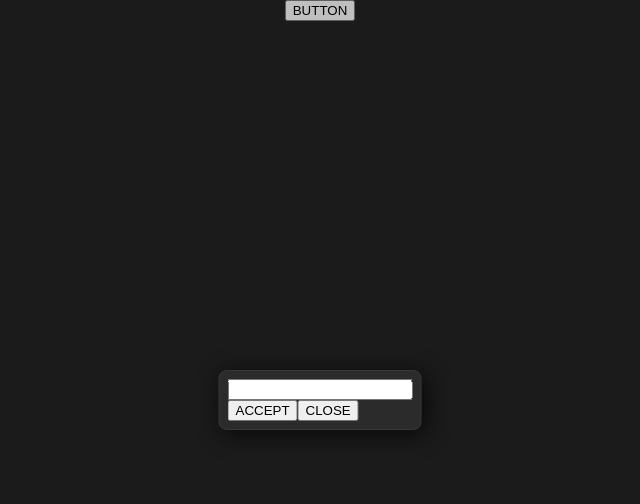
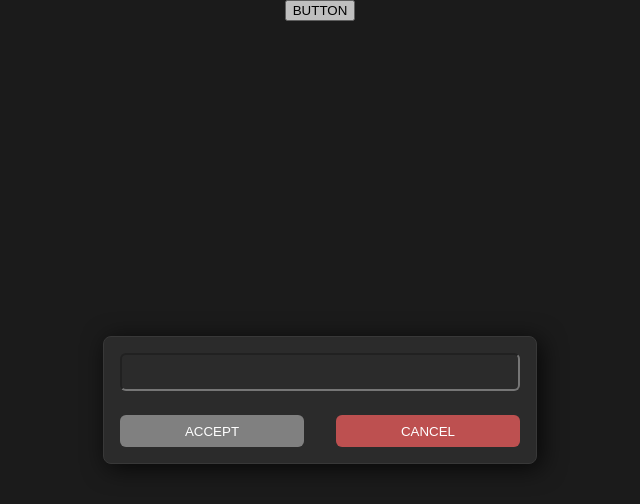
Before and after one commit to loissf/bdo-encyclopedia, a Vue app: page / in a window 1280 px wide. Both pictures are taken after a click on the button "BUTTON". Shown: the top 504 px of the page, without its empty margins (320-960 px from the left). Built offline with nearby package versions, Linux system fonts and the light colour scheme.

Commit message:
Item selection modal

```diff
--- /dev/null
+++ b/src/components/NumericSelector.vue
@@ -0,0 +1,80 @@
+<template>
+  <div class="selector">
+    <button @click="value -= 1" :disabled="minusDisabled">-</button>
+    <input
+      type="text"
+      onkeypress="return event.charCode >= 48 && event.charCode <= 57"
+      v-model="value"
+      :disabled="disabled"
+    />
+    <button @click="value += 1" :disabled="plusDisabled">+</button>
+  </div>
+</template>
+
+<script setup lang="ts">
+import { computed, ref, watch } from "vue";
+
+const props = defineProps({
+  min: Number,
+  max: Number,
+  modelValue: Number,
+  disabled: Boolean,
+});
+
+const emits = defineEmits(["update:modelValue"]);
+
+const value = ref(
+  ((props.modelValue ?? 0) < (props.min ?? 0)
+    ? props.min
+    : (props.modelValue ?? 0) > (props.max ?? Infinity)
+    ? props.max
+    : props.modelValue) ?? 0
+);
+
+const plusDisabled = computed(
+  () => props.disabled || value.value >= (props.max ?? Infinity)
+);
+const minusDisabled = computed(
+  () => props.disabled || value.value <= (props.min ?? 0)
+);
+
+watch(value, (newValue) => {
+  if (props.max != undefined && newValue > props.max) {
+    value.value = props.max;
+  } else if (props.min != undefined && newValue < props.min) {
+    value.value = props.min;
+  }
+  if (typeof value.value === "string") {
+    value.value = parseInt(value.value);
+  }
+  emits("update:modelValue", value.value);
+});
+</script>
+
+<style scoped lang="scss">
+@import "@/styles/main.scss";
+
+.selector {
+  display: flex;
+  flex-direction: row;
+
+  @include flex-center-all;
+
+  gap: 1rem;
+
+  input[type="text"] {
+    @include input-element;
+    width: 3rem;
+    text-align: center;
+  }
+
+  button {
+    @include input-element;
+
+    width: 2.5rem;
+    height: 2.5rem;
+
+    user-select: none;
+  }
+}
+</style>
--- a/src/components/modal/ModalWrapper.vue
+++ b/src/components/modal/ModalWrapper.vue
@@ -1,5 +1,5 @@
 <template>
-  <div class="modal-background" @click.self="closeModal">
+  <div class="modal-background">
     <div class="modal-wrapper">
       <component :is="component" @close="closeModal" />
     </div>
--- a/src/enhancement/ItemSelectModal.vue
+++ b/src/enhancement/ItemSelectModal.vue
@@ -1,24 +1,80 @@
 <template>
   <div class="modal">
     <div class="content">
-      <div>
+      <div v-if="!selectedItem" class="item-search">
         <input
           type="text"
           name="search-box"
           id="search-box"
           v-model="searchTerm"
         />
-        <ul v-if="searchResult">
-          <li v-for="item in searchResult" :key="item.id">
-            <img class="icon" :src="item.icon" :width="44" />
+        <ul v-if="searchResult?.length" class="search-results">
+          <li
+            v-for="item in searchResult"
+            :key="item.id"
+            @click="selectItem(item)"
+          >
+            <!-- <img class="icon" :src="item.icon" :width="40" /> -->
+            <ItemIcon :item-id="item.id" :item-grade="item.grade" />
             <span class="name">{{ item.name }}</span>
           </li>
         </ul>
       </div>
+      <template v-else>
+        <div class="selected-item">
+          <div class="item">
+            <!-- <img class="icon" :src="selectedItem.icon" :width="40" /> -->
+            <ItemIcon
+              :item-id="selectedItem.id"
+              :item-grade="selectedItem.grade"
+              :enhancement="selectedEnhancement"
+            />
+            <ItemName
+              class="name"
+              :item-id="selectedItem.id"
+              :item-name="selectedItem.name"
+              :item-grade="0"
+              :enhancement="selectedEnhancement"
+            />
+            <button class="clear-button" @click="clearSelectedItem">
+              &larr;
+            </button>
+          </div>
+        </div>
+        <div class="settings">
+          <div class="setting">
+            <label for="amount">Quantity</label>
+            <NumericSelector id="amount" :min="1" v-model="selectedQuantity" />
+          </div>
+          <div class="setting">
+            <label for="lvl">Enhancement</label>
+            <NumericSelector
+              id="lvl"
+              :min="0"
+              :max="maxEnhancement"
+              v-model="selectedEnhancement"
+            />
+          </div>
+        </div>
+      </template>
     </div>
     <div class="footer">
-      <button @click="emits('close', true)">ACCEPT</button>
-      <button @click="emits('close', false)">CLOSE</button>
+      <button
+        @click="
+          emits('close', {
+            selectedItem,
+            selectedQuantity,
+            selectedEnhancement,
+          })
+        "
+        class="accept-button"
+        :class="!selectedItem ? 'disabled' : ''"
+      >
+        ACCEPT
+      </button>
+      <button @click="emits('close', false)" class="cancel-button">
+        CANCEL
+      </button>
     </div>
   </div>
 </template>
@@ -27,13 +83,32 @@
 import { ref, watch } from "vue";
 
 import { searchItem } from "@/utils/item-functions";
+
+import { getAvaliableEnhancements } from "@/queries";
 import { DictionaryItem } from "@/models/Item";
+
+import NumericSelector from "@/components/NumericSelector.vue";
+import ItemIcon from "@/components/ItemIcon.vue";
+import ItemName from "@/components/ItemName.vue";
 
 const emits = defineEmits(["close"]);
 
 const searchTerm = ref<string>("");
+const searchResult = ref<DictionaryItem[]>();
 
-const searchResult = ref<DictionaryItem[]>();
+const selectedItem = ref<DictionaryItem>();
+const selectedQuantity = ref<number>();
+const selectedEnhancement = ref<number>();
+
+const maxEnhancement = ref<number>();
+
+watch(selectedItem, (item) => {
+  if (item) {
+    getAvaliableEnhancements(item.id).then(
+      (value) => (maxEnhancement.value = value[value.length - 1] + 1)
+    );
+  }
+});
 
 watch(searchTerm, (value) => {
   if (!value) {
@@ -43,6 +118,14 @@ watch(searchTerm, (value) => {
 
   searchResult.value = searchItem(value);
 });
+
+function selectItem(item: DictionaryItem) {
+  selectedItem.value = item;
+}
+
+function clearSelectedItem() {
+  selectedItem.value = undefined;
+}
 </script>
 
 <style scoped lang="scss">
@@ -51,9 +134,154 @@ watch(searchTerm, (value) => {
 .modal {
   @include floating-section;
 
+  color: white;
+
+  display: flex;
+  flex-direction: column;
+
+  width: 25rem;
+  height: min-content;
+
+  justify-content: space-between;
+
+  padding: 1rem;
+
+  gap: 1.5rem;
+
+  .content {
+    display: flex;
+    flex-direction: column;
+    justify-content: center;
+
+    flex-grow: 1;
+
+    .selected-item {
+      .item {
+        display: flex;
+
+        align-items: center;
+
+        gap: 0.5rem;
+
+        padding: 0.25rem 0.5rem;
+
+        font-size: 120%;
+
+        .icon {
+          border: 2px dashed rgb(122, 122, 122);
+          border-radius: 6px;
+        }
+
+        .name {
+          flex-grow: 1;
+
+          white-space: nowrap;
+          text-overflow: ellipsis;
+        }
+
+        .clear-button {
+          color: white;
+          background: transparent;
+          border-radius: 12px;
+        }
+      }
+    }
+
+    .settings {
+      display: flex;
+      flex-direction: row;
+
+      justify-content: space-around;
+
+      margin: 0.5rem 0;
+      flex-grow: 1;
+
+      .setting {
+        display: flex;
+        flex-direction: column;
+
+        @include flex-center-all;
+
+        gap: 1rem;
+      }
+    }
+
+    .item-search {
+      position: relative;
+
+      #search-box {
+        @include input-element;
+        width: 100%;
+      }
+
+      .search-results {
+        @include custom-scrollbar;
+
+        background-color: #2b2b2b;
+        box-shadow: 4px 4px 24px 0px rgba(0, 0, 0, 0.75);
+
+        width: 96%;
+
+        position: absolute;
+
+        max-height: 16rem;
+        overflow-y: auto;
+
+        padding: 0.5rem;
+        margin: 0;
+
+        li {
+          display: flex;
+
+          align-items: center;
+
+          gap: 0.5rem;
+
+          padding: 0.25rem 0.5rem;
+
+          &:hover {
+            background-color: rgb(36, 36, 36);
+          }
+
+          .icon {
+            border: 2px dashed rgb(122, 122, 122);
+            border-radius: 6px;
+          }
+        }
+      }
+    }
+  }
+
   .footer {
     display: flex;
     flex-direction: row;
+
+    justify-content: space-around;
+
+    gap: 2rem;
+
+    button {
+      width: 100%;
+
+      color: white;
+      border: none;
+
+      border-radius: 6px;
+
+      height: 2rem;
+
+      &.accept-button {
+        background-color: rgb(73, 150, 73);
+      }
+
+      &.cancel-button {
+        background-color: rgb(189, 80, 80);
+      }
+
+      &.disabled {
+        background-color: gray;
+      }
+    }
   }
 }
 </style>
--- a/src/styles/main.scss
+++ b/src/styles/main.scss
@@ -93,3 +93,27 @@
 
   padding: 0.5rem;
 }
+
+@mixin input-element {
+  font-size: 100%;
+
+  border-radius: 6px;
+  box-sizing: border-box;
+
+  background-color: #2b2b2b;
+  padding: 0.5rem;
+  color: white;
+
+  &:focus {
+    outline: none;
+  }
+}
+
+@mixin flex-center-all {
+  align-items: center;
+  justify-content: center;
+}
+
+button {
+  user-select: none;
+}
```
Also changed, not shown: 2 other files (tests, documents, lock files or other folders).
